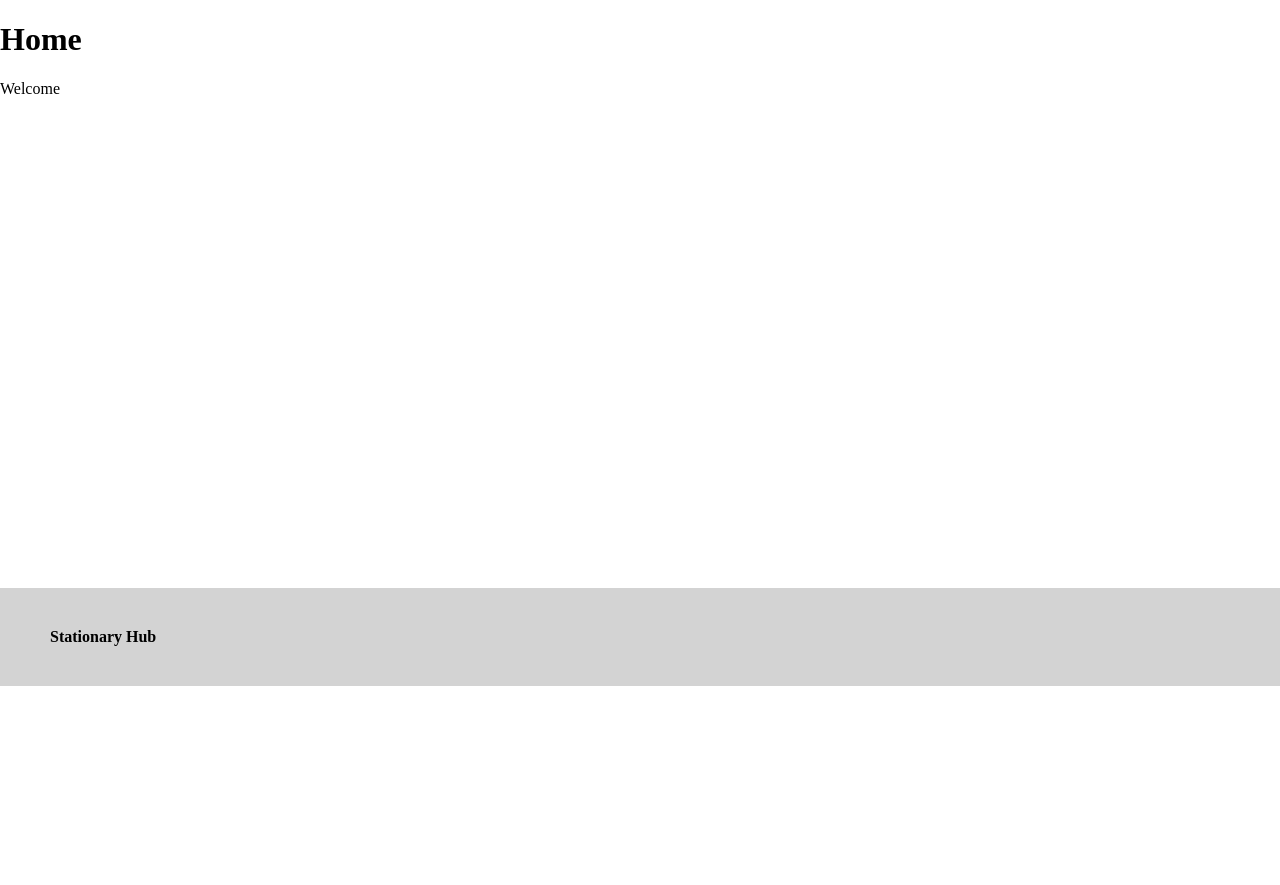
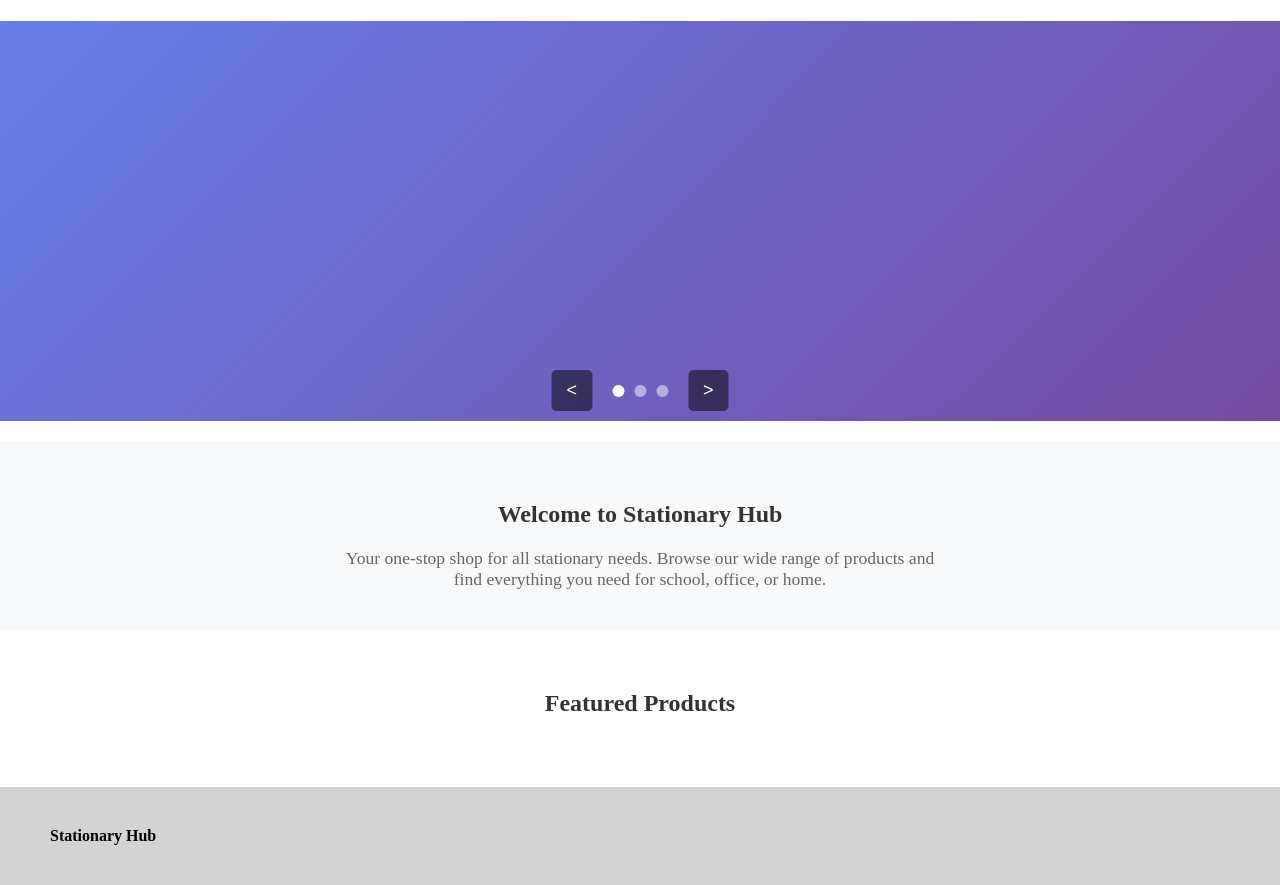
Before and after one commit to ivynghuyxing-art/Ass-Web-Based, a PHP site: page /customer/home.php in a window 1280 px wide. Shown: the part 114-999 px from the top of the page. Before the commit the page ends 800 px from the top, so only its background shows below. Run offline with PHP 8.4, Linux system fonts and the light colour scheme; data that the repository does not hold is empty.

Commit message:
add banner slide

```diff
--- a/app/css/app.css
+++ b/app/css/app.css
@@ -409,3 +409,160 @@ label.upload img {
     color:darkred;
     font-weight:bold;
 }
+
+/* Banner Slider */
+.banner-slider {
+    position: relative;
+    width: 100%;
+    height: 400px;
+    overflow: hidden;
+    margin-bottom: 20px;
+}
+
+.slider-container {
+    position: relative;
+    width: 100%;
+    height: 100%;
+}
+
+.slide {
+    position: absolute;
+    top: 0;
+    left: 0;
+    width: 100%;
+    height: 100%;
+    opacity: 0;
+    transition: opacity 0.5s ease-in-out;
+    display: flex;
+    align-items: center;
+    justify-content: center;
+}
+
+.slide.active {
+    opacity: 1;
+}
+
+.slider-nav {
+    position:absolute;
+    bottom: 10px;
+    left: 50%;
+    transform: translateX(-50%);
+    display: flex;
+    align-items: center;
+    gap: 20px;
+}
+
+.prev-btn, .next-btn {
+    background: rgba(0, 0, 0, 0.5);
+    color: white;
+    border: none;
+    padding: 10px 15px;
+    cursor: pointer;
+    font-size: 18px;
+    border-radius: 5px;
+}
+
+.prev-btn:hover, .next-btn:hover {
+    background: rgba(0, 0, 0, 0.7);
+}
+
+.dots {
+    display: flex;
+    gap: 10px;
+}
+
+.dot {
+    width: 12px;
+    height: 12px;
+    border-radius: 50%;
+    background: rgba(255, 255, 255, 0.5);
+    cursor: pointer;
+    transition: background 0.3s;
+}
+
+.dot.active {
+    background: white;
+}
+
+/* Welcome Section */
+.welcome {
+    text-align: center;
+    padding: 40px 20px;
+    background: #f8f9fa;
+}
+
+.welcome h2 {
+    color: #333;
+    margin-bottom: 20px;
+}
+
+.welcome p {
+    color: #666;
+    font-size: 1.1em;
+    max-width: 600px;
+    margin: 0 auto;
+}
+
+/* Featured Products */
+.featured-products {
+    padding: 40px 20px;
+    text-align: center;
+}
+
+.featured-products h2 {
+    color: #333;
+    margin-bottom: 30px;
+}
+
+.product-grid {
+    display: grid;
+    grid-template-columns: repeat(auto-fit, minmax(250px, 1fr));
+    gap: 20px;
+    max-width: 1200px;
+    margin: 0 auto;
+}
+
+.product-card {
+    background: white;
+    border-radius: 10px;
+    box-shadow: 0 2px 10px rgba(0,0,0,0.1);
+    overflow: hidden;
+    transition: transform 0.3s;
+}
+
+.product-card:hover {
+    transform: translateY(-5px);
+}
+
+.product-card img {
+    width: 100%;
+    height: 200px;
+    object-fit: cover;
+}
+
+.product-card h3 {
+    margin: 15px;
+    color: #333;
+}
+
+.product-card p {
+    margin: 0 15px 15px;
+    color: darkred;
+    font-weight: bold;
+    font-size: 1.2em;
+}
+
+.btn {
+    display: inline-block;
+    padding: 10px 20px;
+    background: darkred;
+    color: white;
+    text-decoration: none;
+    border-radius: 5px;
+    margin: 15px;
+    transition: background 0.3s;
+}
+
+.btn:hover {
+    background: rgb(173, 8, 8);
+}
--- a/app/customer/home.php
+++ b/app/customer/home.php
@@ -1,11 +1,54 @@
 <?php
 require '../_base.php';
 $title = 'Home';
-$_title = 'Home';
+$_title = '';
 include '../customer_header.php';
 ?>
 
+<!-- Banner Slider -->
+<section class="banner-slider">
+    <div class="slider-container">
+        <div class="slide active" style="background: linear-gradient(135deg, #667eea 0%, #764ba2 100%);">
+        </div>
+        <div class="slide" style="background: linear-gradient(135deg, #f093fb 0%, #f5576c 100%);">
+
+        </div>
+        <div class="slide" style="background: linear-gradient(135deg, #4facfe 0%, #00f2fe 100%);">
+        </div>
+    </div>
+    <div class="slider-nav">
+        <button class="prev-btn">&lt;</button>
+        <div class="dots">
+            <span class="dot active" data-slide="0"></span>
+            <span class="dot" data-slide="1"></span>
+            <span class="dot" data-slide="2"></span>
+        </div>
+        <button class="next-btn">&gt;</button>
+    </div>
+</section>
+
 <!-- page content -->
-<p>Welcome</p>
+<section class="welcome">
+    <h2>Welcome to Stationary Hub</h2>
+    <p>Your one-stop shop for all stationary needs. Browse our wide range of products and find everything you need for school, office, or home.</p>
+</section>
+
+<section class="featured-products">
+    <h2>Featured Products</h2>
+    <div class="product-grid">
+        <?php
+        $stm = $_db->query("SELECT * FROM product LIMIT 6");
+        $products = $stm->fetchAll();
+        foreach ($products as $p) {
+            echo "<div class='product-card'>";
+            echo "<img src='/product_img/{$p->image}' alt='{$p->product_name}'>";
+            echo "<h3>{$p->product_name}</h3>";
+            echo "<p>RM {$p->price}</p>";
+            echo "<a href='/customer/product.php?id={$p->product_id}' class='btn'>View Details</a>";
+            echo "</div>";
+        }
+        ?>
+    </div>
+</section>
 
 <?php include '../_foot.php'; ?>
```
Also changed, not shown: app/js/app.js (+39 -0 lines).
